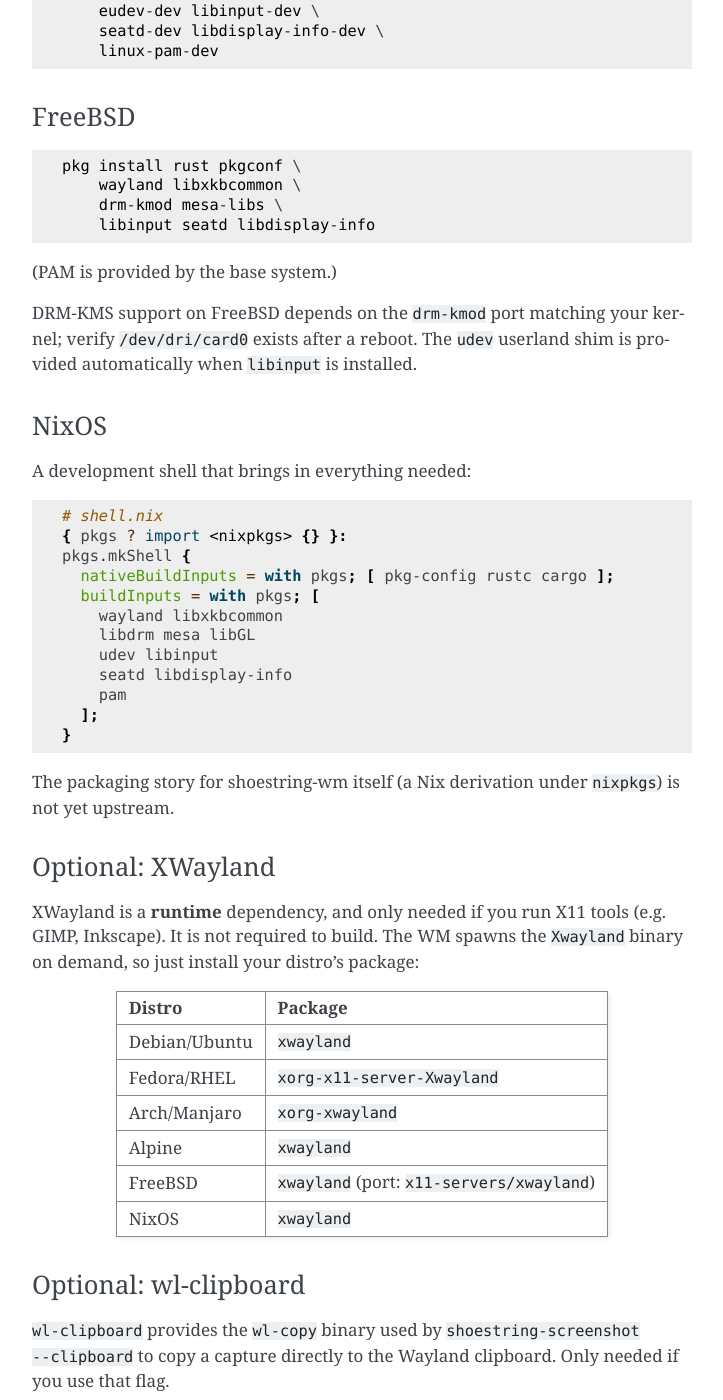
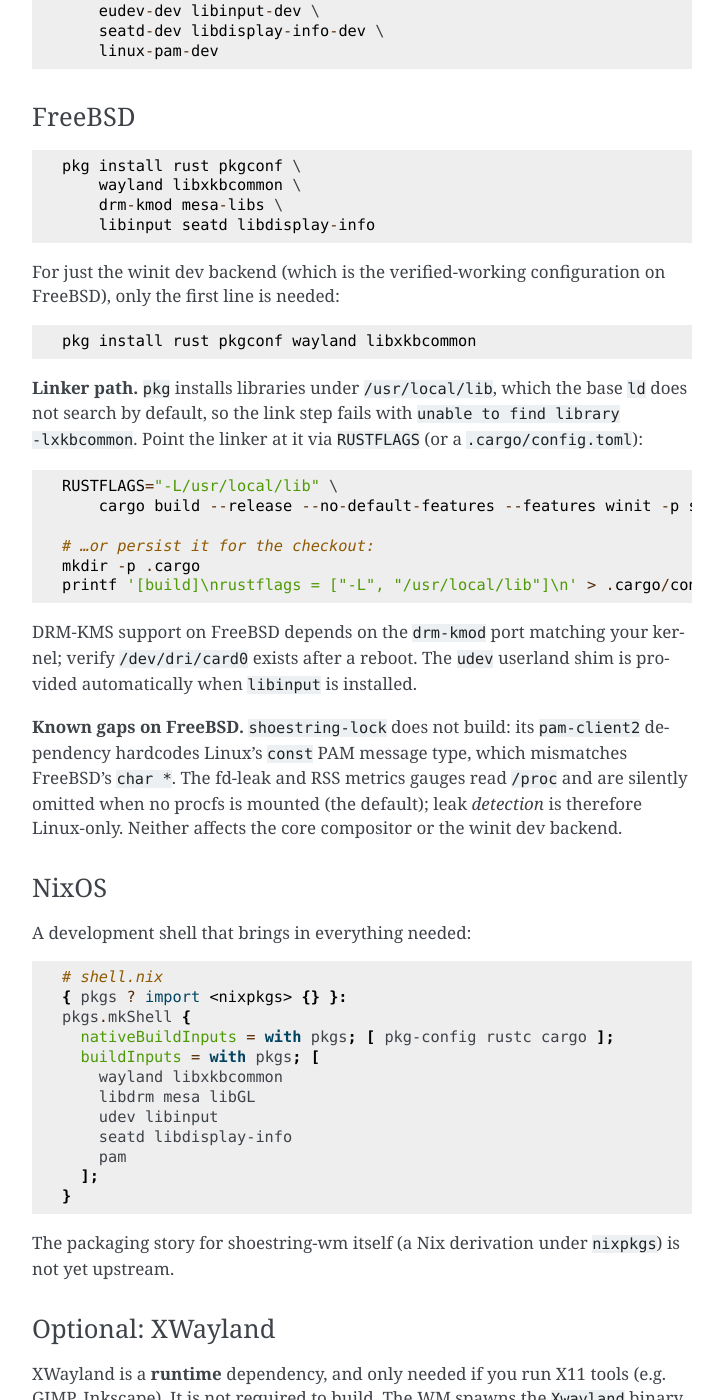
Before and after one commit to szarta/shoestring-wm, a Sphinx documentation site: the page built from docs/install.rst, in a window 1280 px wide and 1400 px high, scrolled down 3235 px. Shown: the whole window, without its empty margins (388-1111 px from the left). Built offline with Sphinx 7.4.7, drawn with Linux system fonts in a browser that asks for light colours.

Commit message:
freebsd: make winit build clippy-clean + metrics test portable
Verified --features winit builds, tests, and passes clippy -D warnings
on FreeBSD 15.0/amd64. Surfaced and fixed two portability issues:

- Dead-code under winit: dmabuf_global, broadcast_head_added/removed,
  and an unused_mut are only live on the tty/udev backend. They tripped
  clippy -D warnings on a winit-only build (latent — CI only ever builds
  full features). Gate them to feature = "tty" to match their call sites.

- metrics open_fds test expect()ed /proc/self/fd, which FreeBSD mounts no
  procfs for. The runtime already degrades (None -> gauge omitted); only
  the test was non-portable. Assert the portable getrlimit path always,
  the /proc-derived count only when present.

Document the FreeBSD link gotcha (pkg libs live in /usr/local/lib, not on
ld's default search path -> RUSTFLAGS=-L/usr/local/lib) plus the known
gaps: shoestring-lock's pam-client2 dep doesn't compile on FreeBSD, and
fd/RSS metrics are Linux-only.

Co-Authored-By: Claude Opus 4.8 (1M context) <noreply@anthropic.com>

```diff
--- a/docs/install.rst
+++ b/docs/install.rst
@@ -168,12 +168,34 @@ FreeBSD
         drm-kmod mesa-libs \
         libinput seatd libdisplay-info
 
-(PAM is provided by the base system.)
+For just the winit dev backend (which is the verified-working
+configuration on FreeBSD), only the first line is needed::
+
+    pkg install rust pkgconf wayland libxkbcommon
+
+**Linker path.** ``pkg`` installs libraries under ``/usr/local/lib``,
+which the base ``ld`` does not search by default, so the link step fails
+with ``unable to find library -lxkbcommon``. Point the linker at it via
+``RUSTFLAGS`` (or a ``.cargo/config.toml``)::
+
+    RUSTFLAGS="-L/usr/local/lib" \
+        cargo build --release --no-default-features --features winit -p shoestring-wm
+
+    # …or persist it for the checkout:
+    mkdir -p .cargo
+    printf '[build]\nrustflags = ["-L", "/usr/local/lib"]\n' > .cargo/config.toml
 
 DRM-KMS support on FreeBSD depends on the ``drm-kmod`` port matching
 your kernel; verify ``/dev/dri/card0`` exists after a reboot. The
 ``udev`` userland shim is provided automatically when ``libinput`` is
 installed.
+
+**Known gaps on FreeBSD.** ``shoestring-lock`` does not build: its
+``pam-client2`` dependency hardcodes Linux's ``const`` PAM message type,
+which mismatches FreeBSD's ``char *``. The fd-leak and RSS metrics gauges
+read ``/proc`` and are silently omitted when no procfs is mounted (the
+default); leak *detection* is therefore Linux-only. Neither affects the
+core compositor or the winit dev backend.
 
 NixOS
 ~~~~~
```
Also changed, not shown: 4 other files.
